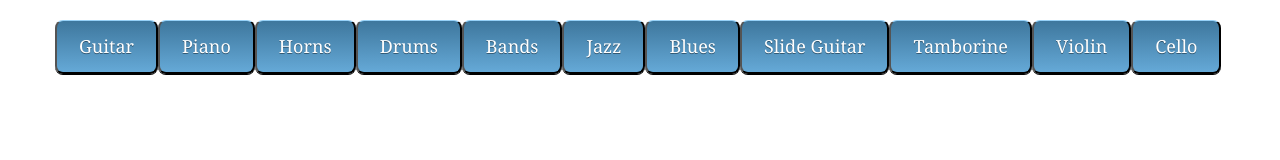
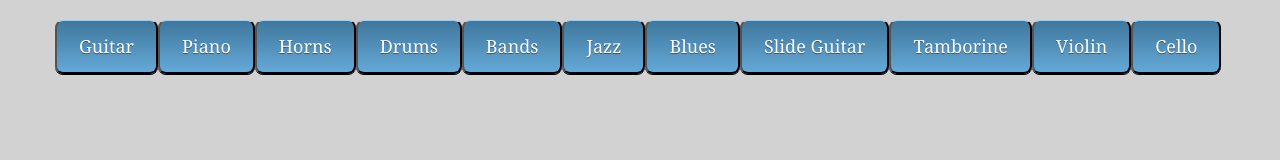
Before and after one commit to ccruml20/GifTastic, a plain HTML site: page index.html in a window 1280 px wide. Drawn offline with nearby package versions, Linux system fonts and the light colour scheme.

Commit message:
bg color

```diff
--- a/assets/css/style.css
+++ b/assets/css/style.css
@@ -1,3 +1,6 @@
+body {
+	background-color: #d2d2d2;
+}
 
 .buttonStyle {
    border-top: 1px solid #96d1f8;
```
